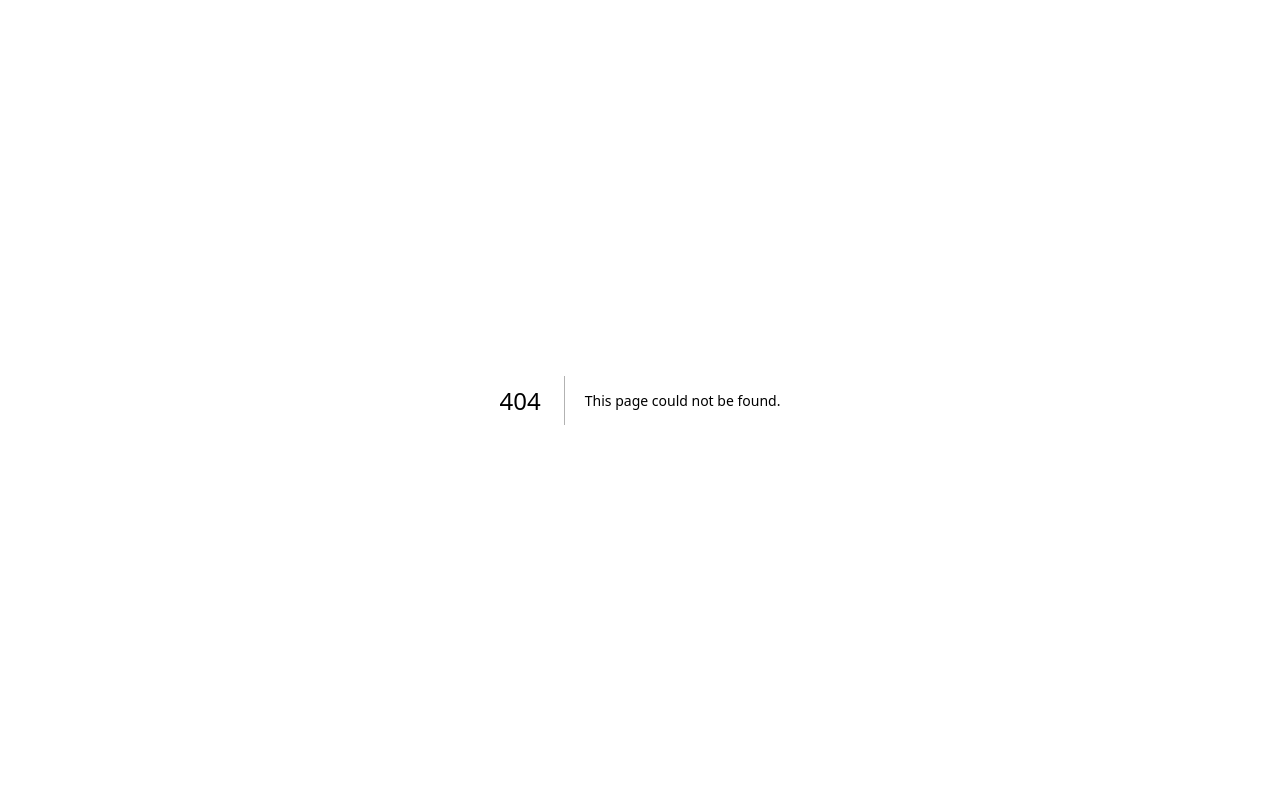
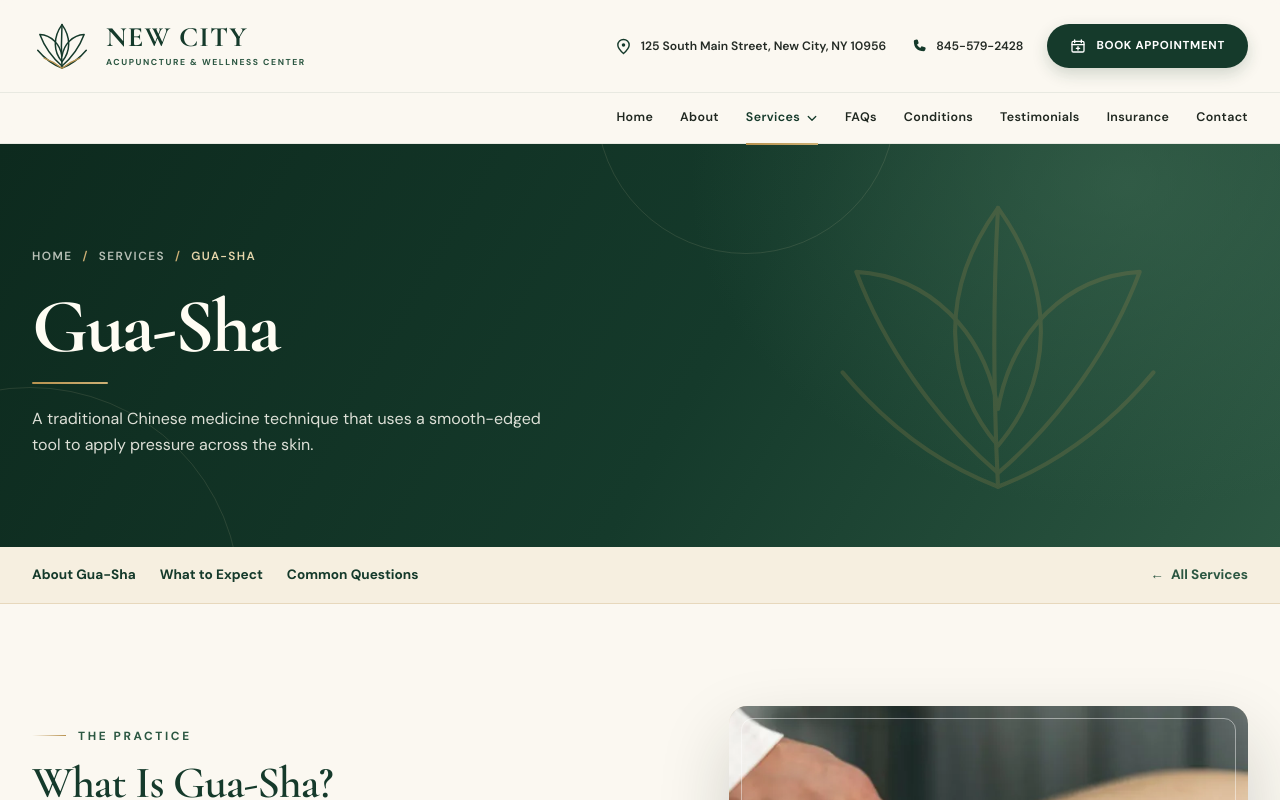
Before and after one commit to mshahrooz/Newcitywellness, a Next.js app: page /services/gua-sha in a window 1280 px wide. Before the commit this address had no page. Shown: the top 800 px of the page. Built offline with nearby package versions, Linux system fonts and the light colour scheme.

Commit message:
Add Gua-Sha service page with optimized local photography

```diff
--- a/src/app/page.tsx
+++ b/src/app/page.tsx
@@ -137,10 +137,10 @@ export default function Home() {
                 </Link>
               </article>
               <article className="therapy-card reveal delay-2">
-                <a href="https://newcitywellness.com/services/gua-sha/" aria-label="Learn more about Gua-Sha">
+                <Link href="/services/gua-sha/" aria-label="Learn more about Gua-Sha">
                   <div className="therapy-image"><img src="images/guasha.png" alt="Traditional hands-on therapy session" loading="lazy" /></div>
                   <div className="therapy-body"><h3>Gua-Sha</h3><span className="text-link">Learn More <span>→</span></span></div>
-                </a>
+                </Link>
               </article>
               <article className="therapy-card reveal delay-3">
                 <a href="https://newcitywellness.com/services/qi-gong/" aria-label="Learn more about Qi-Gong">
--- /dev/null
+++ b/src/app/services/gua-sha/page.tsx
@@ -0,0 +1,40 @@
+import type { Metadata } from "next"
+import { ServiceDetailPage } from "../service-detail-page"
+
+export const metadata: Metadata = {
+  title: "Gua-Sha in New City, NY | New City Wellness",
+  description: "Learn how Gua-Sha is performed at New City Acupuncture & Wellness Center, why it may leave temporary marks, and what to expect at your visit.",
+}
+
+const visitSteps = [
+  { title: "Talk about your goals", copy: "Tell your practitioner where you feel tight or sore. Mention any skin irritation, bleeding conditions, or blood-thinning medications so they can decide whether Gua-Sha is appropriate." },
+  { title: "Set a comfortable pressure", copy: "Your practitioner uses a smooth-edged tool to make repeated strokes across the skin. Let them know if the pressure is uncomfortable so they can adjust it." },
+  { title: "Know what to expect afterward", copy: "You may see small pink, red, or purple marks where the tool was used. They usually fade over a few days. Ask your practitioner what to expect before you leave." },
+]
+
+const questions = [
+  { title: "Does Gua-Sha hurt?", copy: "You may feel pressure or some tenderness, but the treatment should not be painful. Speak up if a stroke feels uncomfortable." },
+  { title: "Why can Gua-Sha leave marks?", copy: "Pressure can cause tiny blood vessels just beneath the skin to leak, leaving small spots called petechiae or bruise-like marks. These are temporary and generally fade within a few days." },
+  { title: "When should I check with the clinic first?", copy: "Call before booking if you take blood thinners, bruise or bleed easily, or have broken or irritated skin where you want treatment. Your practitioner can discuss whether Gua-Sha is appropriate for you." },
+]
+
+export default function GuaShaPage() {
+  return (
+    <ServiceDetailPage
+      id="gua-sha"
+      title="Gua-Sha"
+      shortTitle="Gua-Sha"
+      description="A traditional Chinese medicine technique that uses a smooth-edged tool to apply pressure across the skin."
+      photo={{ path: "gua-sha/treatment", height: 650, alt: "Practitioner using a smooth-edged Gua-Sha tool on a patient’s upper back" }}
+      visitSteps={visitSteps}
+      questions={questions}
+      bookingCopy="Curious about Gua-Sha? Call the center to ask whether it’s right for you, or book your visit online."
+      intro={
+        <>
+          <p>Gua-Sha is a hands-on practice in traditional Chinese medicine. A practitioner moves a smooth tool, sometimes shaped like a spoon, across the skin in short strokes. The clinic offers it as an option for people with muscle tightness or soreness.</p>
+          <p>The strokes can leave tiny spots called petechiae. The marks range from pink or red to purple and typically fade over a few days. Your practitioner can explain where marks might appear and adjust the pressure during the session.</p>
+        </>
+      }
+    />
+  )
+}
--- a/src/app/services/service-links.ts
+++ b/src/app/services/service-links.ts
@@ -1,4 +1,4 @@
-const publishedServices = ["acupuncture", "chinese-medical-massage-tui-na", "cupping", "moxibustion", "chinese-herbal-medicine"] as const
+const publishedServices = ["acupuncture", "chinese-medical-massage-tui-na", "cupping", "moxibustion", "chinese-herbal-medicine", "gua-sha"] as const
 export type PublishedService = (typeof publishedServices)[number]
 
 export function serviceDetailHref(id: string) {
--- a/src/app/site-footer.tsx
+++ b/src/app/site-footer.tsx
@@ -41,7 +41,7 @@ export function SiteFooter() {
               <li><Link href="/services/cupping/">Cupping</Link></li>
               <li><Link href="/services/moxibustion/">Moxibustion</Link></li>
               <li><Link href="/services/chinese-herbal-medicine/">Chinese Herbal Medicine</Link></li>
-              <li><a href="https://newcitywellness.com/services/gua-sha/">Gua-Sha</a></li>
+              <li><Link href="/services/gua-sha/">Gua-Sha</Link></li>
               <li><a href="https://newcitywellness.com/services/qi-gong/">Qi-Gong</a></li>
             </ul>
           </nav>
--- a/src/app/site-header.tsx
+++ b/src/app/site-header.tsx
@@ -77,7 +77,7 @@ export function SiteHeader({ current, currentService }: { current: "home" | "abo
                 <Link href="/services/cupping/" aria-current={currentService === "cupping" ? "page" : undefined} onClick={closeMenus}>Cupping</Link>
                 <Link href="/services/moxibustion/" aria-current={currentService === "moxibustion" ? "page" : undefined} onClick={closeMenus}>Moxibustion</Link>
                 <Link href="/services/chinese-herbal-medicine/" aria-current={currentService === "chinese-herbal-medicine" ? "page" : undefined} onClick={closeMenus}>Chinese Herbal Medicine</Link>
-                <a href="https://newcitywellness.com/services/gua-sha/">Gua-Sha</a>
+                <Link href="/services/gua-sha/" aria-current={currentService === "gua-sha" ? "page" : undefined} onClick={closeMenus}>Gua-Sha</Link>
                 <a href="https://newcitywellness.com/services/qi-gong/">Qi-Gong</a>
               </div>
             </div>
```
Also changed, not shown: public/images/services/gua-sha/treatment-1000.webp (added), public/images/services/gua-sha/treatment-640.webp (added).
